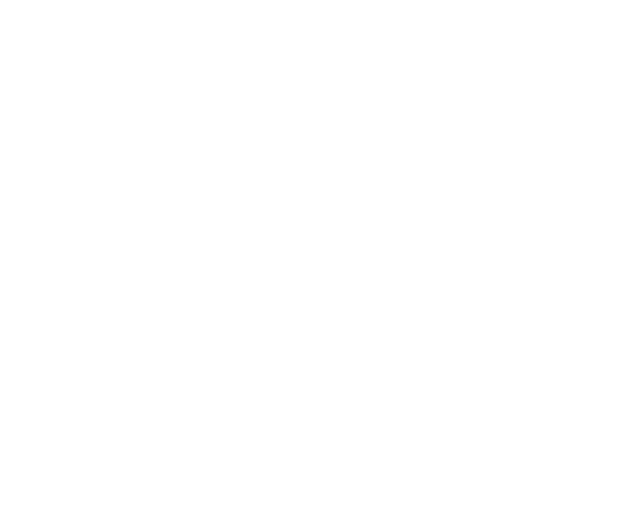
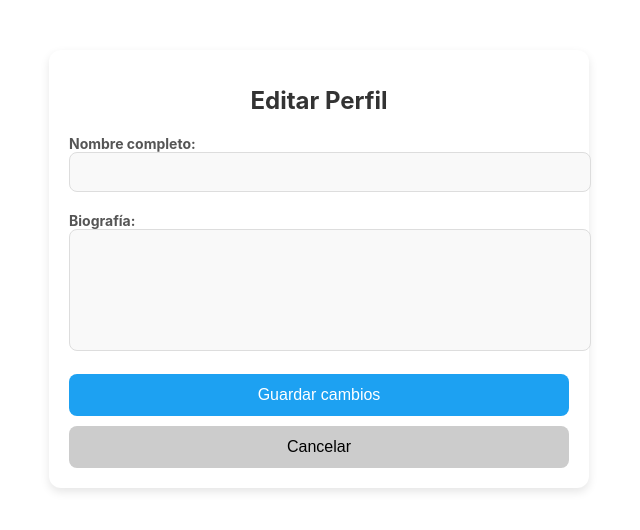
Before and after one commit to nico9ga/twitter-clone-Frontend, a React (Create React App) app: page /profile/1/edit in a window 1280 px wide. Before the commit this address had no page. Shown: the top 530 px of the page, without its empty margins (321-961 px from the left). Built offline with nearby package versions, Linux system fonts and the light colour scheme.

Commit message:
formulario para editar perfil

```diff
--- a/src/App.js
+++ b/src/App.js
@@ -2,6 +2,7 @@
 import Auth from "./Auth";
 import ProfilePage from "./ProfilePage";
 import MainPage from "./MainPage";
+import EditProfilePage from "./EditProfilePage";
 
 function App() {
   return (
@@ -10,6 +11,7 @@
         <Route path="/" element={<Auth />} />
         <Route path="/feed" element ={<MainPage />} />
         <Route path="/profile/:username" element={<ProfilePage />} />
+        <Route path="/profile/:username/edit" element={<EditProfilePage />} />
       </Routes>
     </Router>
   );
--- /dev/null
+++ b/src/EditProfilePage.css
@@ -0,0 +1,81 @@
+.edit-profile-container {
+    max-width: 500px;
+    margin: 50px auto;
+    padding: 20px;
+    background-color: #fff;
+    border-radius: 12px;
+    box-shadow: 0 4px 10px rgba(0, 0, 0, 0.1);
+    text-align: center;
+  }
+
+  /* Título */
+  .edit-profile-container h1 {
+    font-size: 24px;
+    margin-bottom: 20px;
+    color: #333;
+  }
+
+  /* Estilos generales para inputs */
+  .edit-profile-container label {
+    display: block;
+    font-size: 14px;
+    font-weight: bold;
+    text-align: left;
+    margin-bottom: 5px;
+    color: #555;
+  }
+
+  .edit-profile-container input,
+  .edit-profile-container textarea {
+    width: 100%;
+    padding: 10px;
+    margin-bottom: 15px;
+    border: 1px solid #ddd;
+    border-radius: 8px;
+    font-size: 16px;
+    background-color: #f9f9f9;
+  }
+
+  /* Área de texto (bio) */
+  .edit-profile-container textarea {
+    height: 100px;
+    resize: none;
+  }
+
+  /* Botones */
+  .edit-profile-container button {
+    width: 100%;
+    padding: 12px;
+    font-size: 16px;
+    border: none;
+    border-radius: 8px;
+    cursor: pointer;
+    transition: 0.3s;
+  }
+
+  .edit-profile-container button:first-of-type {
+    background-color: #1da1f2; /* Azul de Twitter */
+    color: white;
+    margin-bottom: 10px;
+  }
+
+  .edit-profile-container button:first-of-type:hover {
+    background-color: #0d8af0;
+  }
+
+  .edit-profile-container button:last-of-type {
+    background-color: #ccc;
+    color: black;
+  }
+
+  .edit-profile-container button:last-of-type:hover {
+    background-color: #bbb;
+  }
+
+  /* Responsivo */
+  @media (max-width: 600px) {
+    .edit-profile-container {
+      width: 90%;
+      margin-top: 20px;
+    }
+  }
--- /dev/null
+++ b/src/EditProfilePage.js
@@ -0,0 +1,34 @@
+import { useState } from "react";
+import { useNavigate, useParams } from "react-router-dom";
+import "./EditProfilePage.css";
+const EditProfilePage = () => {
+  const navigate = useNavigate();
+  const { username } = useParams(); // Obtener el username desde la URL
+
+  const [fullName, setFullName] = useState(""); // Estado para el nombre
+  const [bio, setBio] = useState(""); // Estado para la biografía
+
+  const handleSave = () => {
+    // Aquí iría la lógica para actualizar la información en la base de datos
+    console.log("Guardando cambios:", { fullName, bio });
+    navigate(`/profile/${username}`); // Redirigir al perfil actualizado
+  };
+
+  return (
+    <div className="edit-profile-container">
+      <h1>Editar Perfil</h1>
+      <label>
+        Nombre completo:
+        <input type="text" value={fullName} onChange={(e) => setFullName(e.target.value)} />
+      </label>
+      <label>
+        Biografía:
+        <textarea value={bio} onChange={(e) => setBio(e.target.value)} />
+      </label>
+      <button onClick={handleSave}>Guardar cambios</button>
+      <button onClick={() => navigate(-1)}>Cancelar</button>
+    </div>
+  );
+};
+
+export default EditProfilePage;
--- a/src/ProfilePage.css
+++ b/src/ProfilePage.css
@@ -13,7 +13,8 @@
   display: flex;
   flex-direction: column;
   align-items: center;
-  border-right: 1px solid #ddd; /* Línea divisoria */
+  border-right: 1px solid #ddd;
+  flex-shrink: 0;
 }
 
 /* Espacio para la imagen de perfil */
@@ -23,18 +24,20 @@
   border-radius: 50%;
   background-color: gray; /* Circulo gris */
   margin-bottom: 10px;
+  min-height: 80px;
 }
 
 /* Asegura que el contenedor de perfil ocupe el resto del espacio */
 .profile-container {
-  width: 100%;
-  flex-grow: 1; /* Ocupará todo el espacio disponible */
-  margin-left: 270px; /* Debe ser mayor que el ancho de la barra lateral para evitar superposición */
+  flex: 1;
+  width: auto;
+  flex-grow: 1;
+  margin-left: 270px;
   padding: 48px;
   display: flex;
   flex-direction: column;
-  height: 100vh;
-  overflow-y: auto;  /* Agrega scroll si el contenido es muy largo */
+  overflow-y: scroll;
+  box-sizing: border-box;
 }
 
 .profile-username {
@@ -69,6 +72,36 @@
 
 .follow-button:hover {
     background-color: #165dd9;
+}
+
+.follow-button {
+  background-color: #1877f2;
+  color: white;
+  border: none;
+  padding: 0.7rem 1.2rem;
+  border-radius: 6px;
+  font-size: 1rem;
+  cursor: pointer;
+  transition: background 0.3s ease-in-out;
+}
+
+.follow-button:hover {
+  background-color: #165dd9;
+}
+
+.edit-button {
+  background-color: #1877f2;
+  color: white;
+  border: none;
+  padding: 0.7rem 1.2rem;
+  border-radius: 6px;
+  font-size: 1rem;
+  cursor: pointer;
+  transition: background 0.3s ease-in-out;
+}
+
+.edit-button:hover {
+  background-color: #165dd9;
 }
 
 .tweet {
--- a/src/ProfilePage.js
+++ b/src/ProfilePage.js
@@ -116,7 +116,7 @@
         <aside className="left-sidebar">
           <div className="user-container">
             <div className="reload-circle" onClick={() => navigate("/")} />
-            <div className="profile-picture-placeholder"></div> {/* Círculo gris */}
+            <div className="profile-picture-placeholder"></div>
             <div className="user-details">
               <h3>{authUser.fullName}</h3>
               <p>@{authUser.username}</p>
@@ -137,6 +137,7 @@
 
       {/* Contenido del Perfil */}
       <div className="profile-container">
+      <div className="profile-picture-placeholder"></div>
         <h2 className="profile-username">@{user.fullName}</h2>
         <h1 className="profile-name">{user.fullName}</h1>
         <p className="profile-followers">
@@ -147,6 +148,12 @@
           <button className="follow-button" onClick={toggleFollow}>
             {isFollowing ? "Dejar de seguir" : "Seguir"}
           </button>
+        )}
+
+        {authUser?.id == user.id && (
+          <button className="edit-button" onClick={() => navigate(`/profile/${authUser.username}/edit`)}>
+          Editar perfil
+        </button>
         )}
 
         {/* Tweets del usuario */}
```
